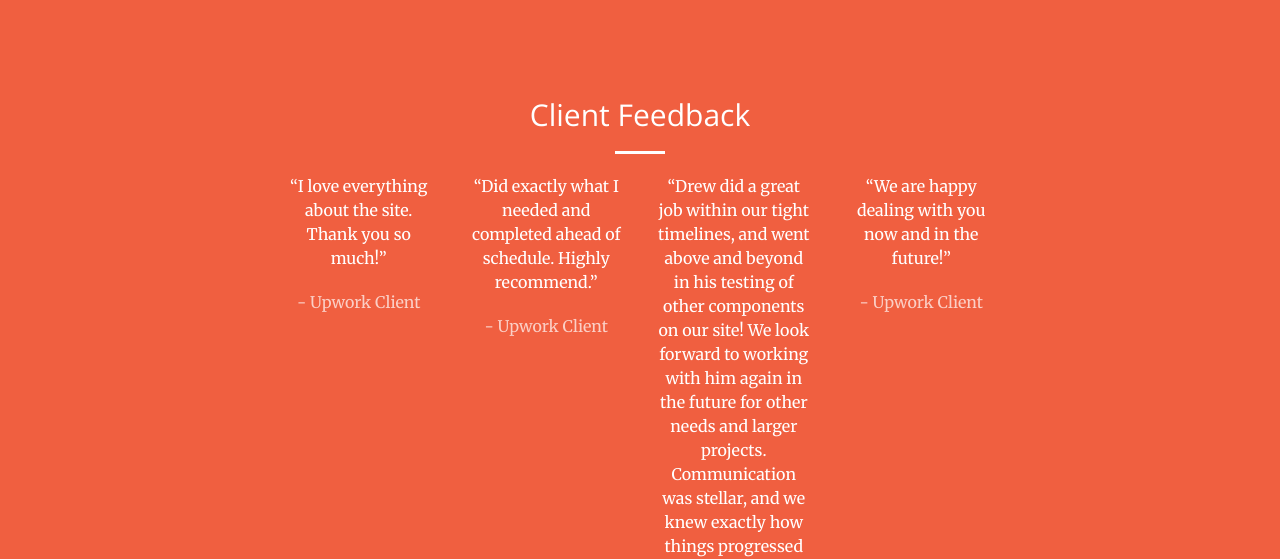
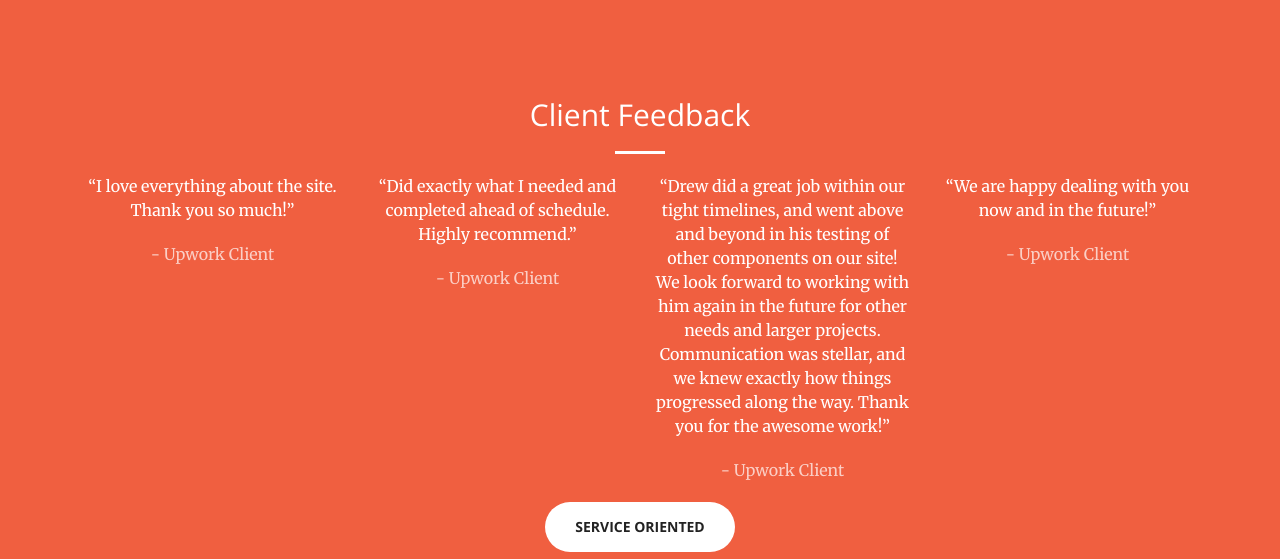
Before and after one commit to drewwmercer/drewwmercer.github.io, a website: page index.html in a window 1280 px wide. Shown: the part 802-1361 px from the top of the page. Drawn offline with nearby package versions, Linux system fonts and the light colour scheme.

Commit message:
Expanding feedback grid and removing offset

```diff
--- a/index.html
+++ b/index.html
@@ -89,7 +89,7 @@
     <section class="bg-primary" id="about">
         <div class="container">
             <div class="row">
-                <div class="col-lg-8 col-lg-offset-2 text-center">
+                <div class="col-lg-12 text-center">
                     <h2 class="section-heading">Client Feedback</h2>
                     <hr class="light">
                     <div class="col-lg-3 text-center">
```
